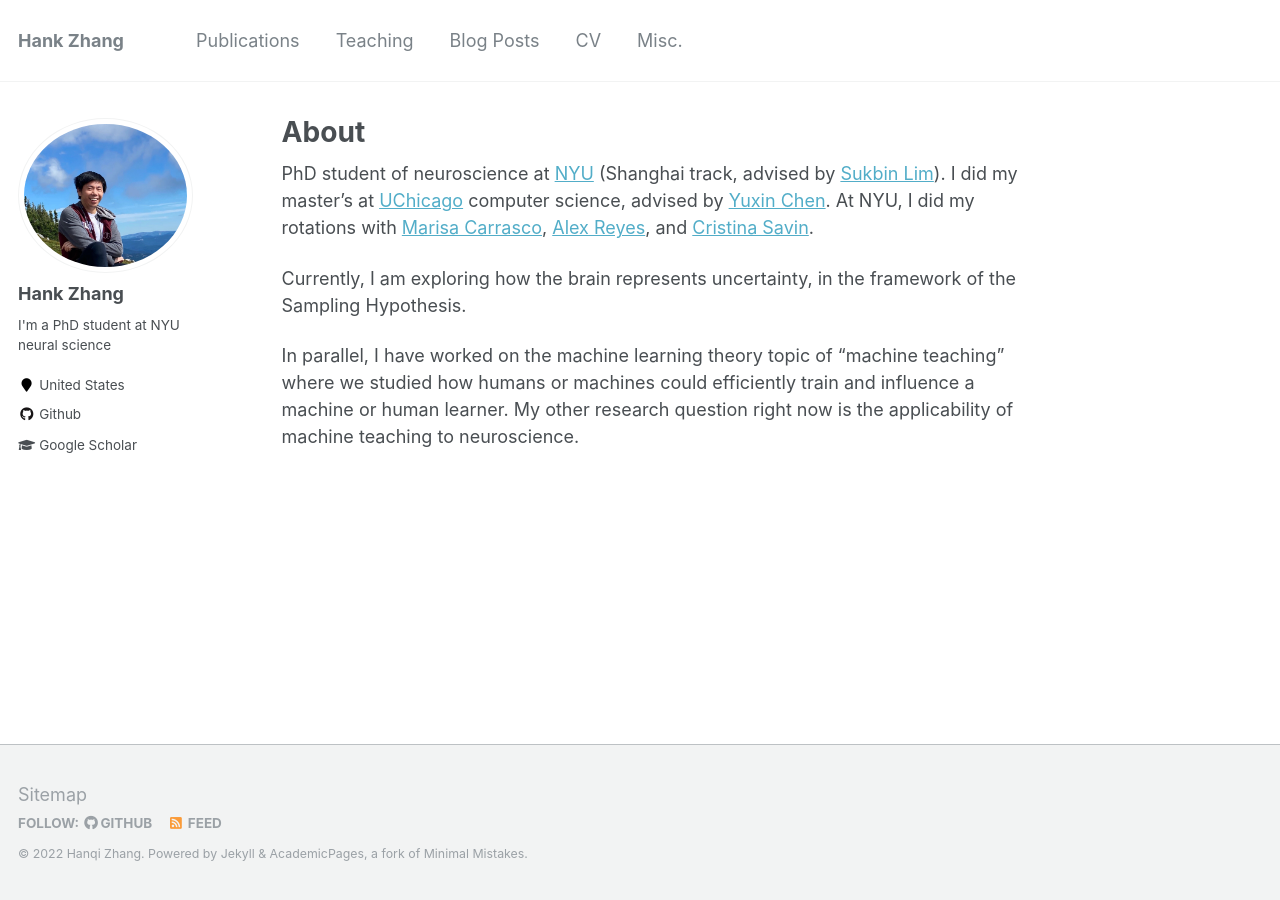
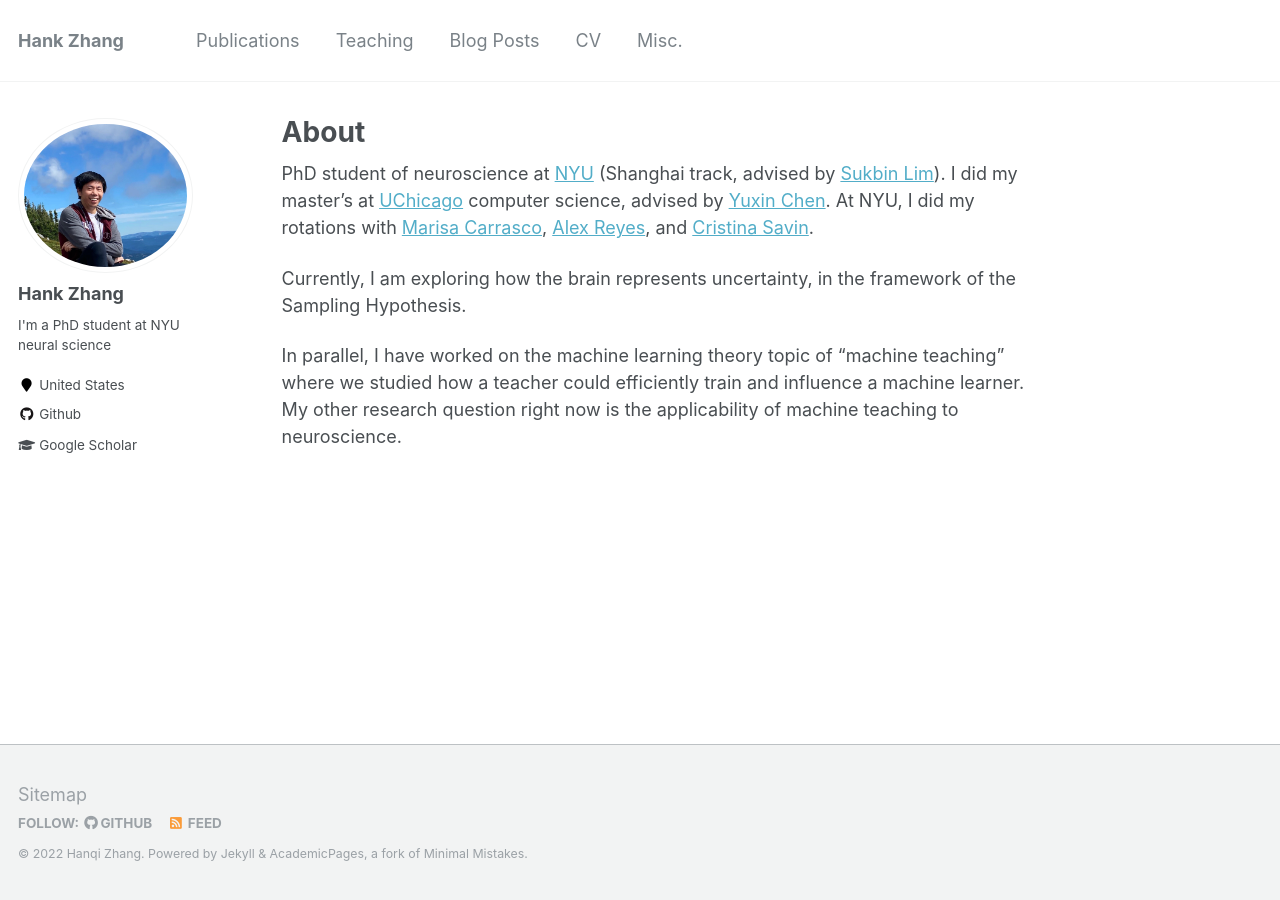
Before and after one commit to hanqizhang/hanqizhang.github.io, a Jekyll site: the page built from _pages/about.md, in a window 1280 px wide. Built offline with Jekyll 4.4.1, drawn with Linux system fonts in a browser that asks for light colours.

Commit message:
Update about.md

```diff
--- a/_pages/about.md
+++ b/_pages/about.md
@@ -12,4 +12,4 @@ PhD student of neuroscience at [NYU](https://shanghai.nyu.edu/academics/graduate
 
 Currently, I am exploring how the brain represents uncertainty, in the framework of the Sampling Hypothesis.
 
-In parallel, I have worked on the machine learning theory topic of "machine teaching" where we studied how humans or machines could efficiently train and influence a machine or human learner. My other research question right now is the applicability of machine teaching to neuroscience.
+In parallel, I have worked on the machine learning theory topic of "machine teaching" where we studied how a teacher could efficiently train and influence a machine learner. My other research question right now is the applicability of machine teaching to neuroscience.
```
